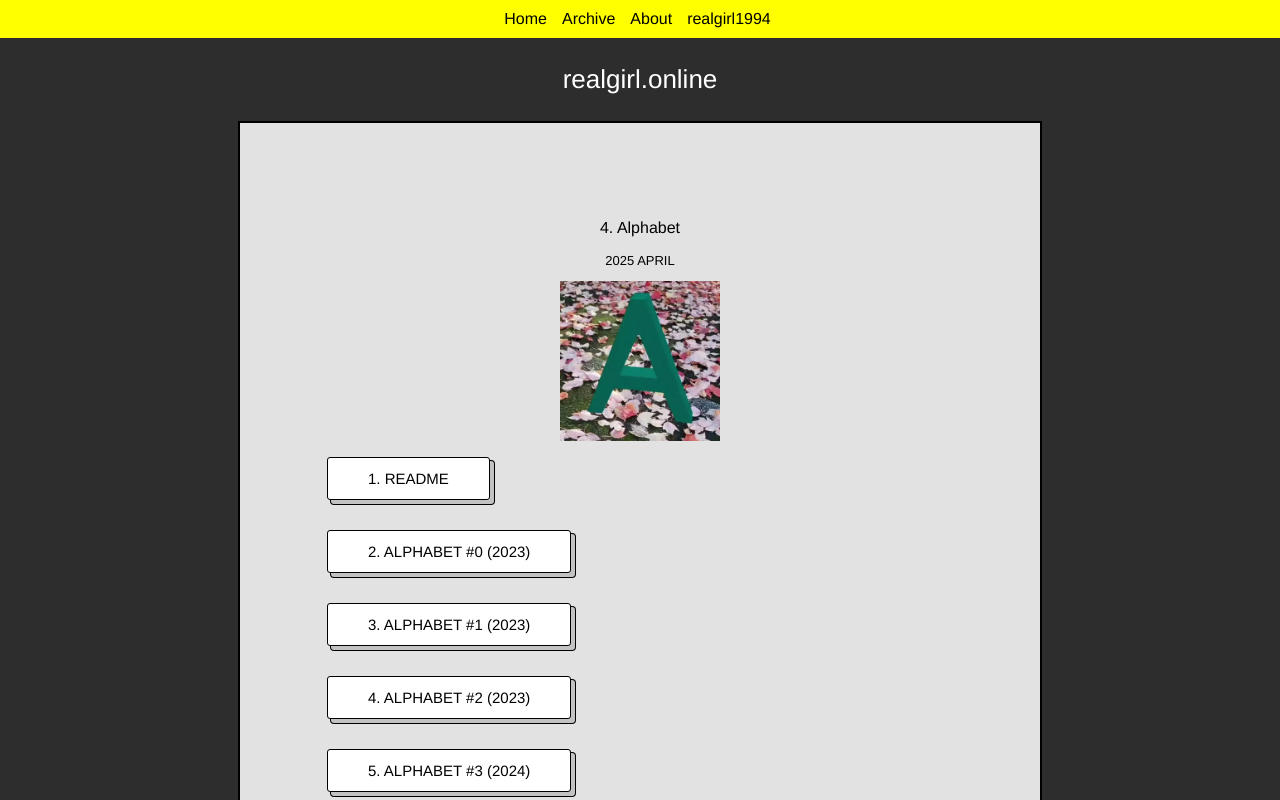
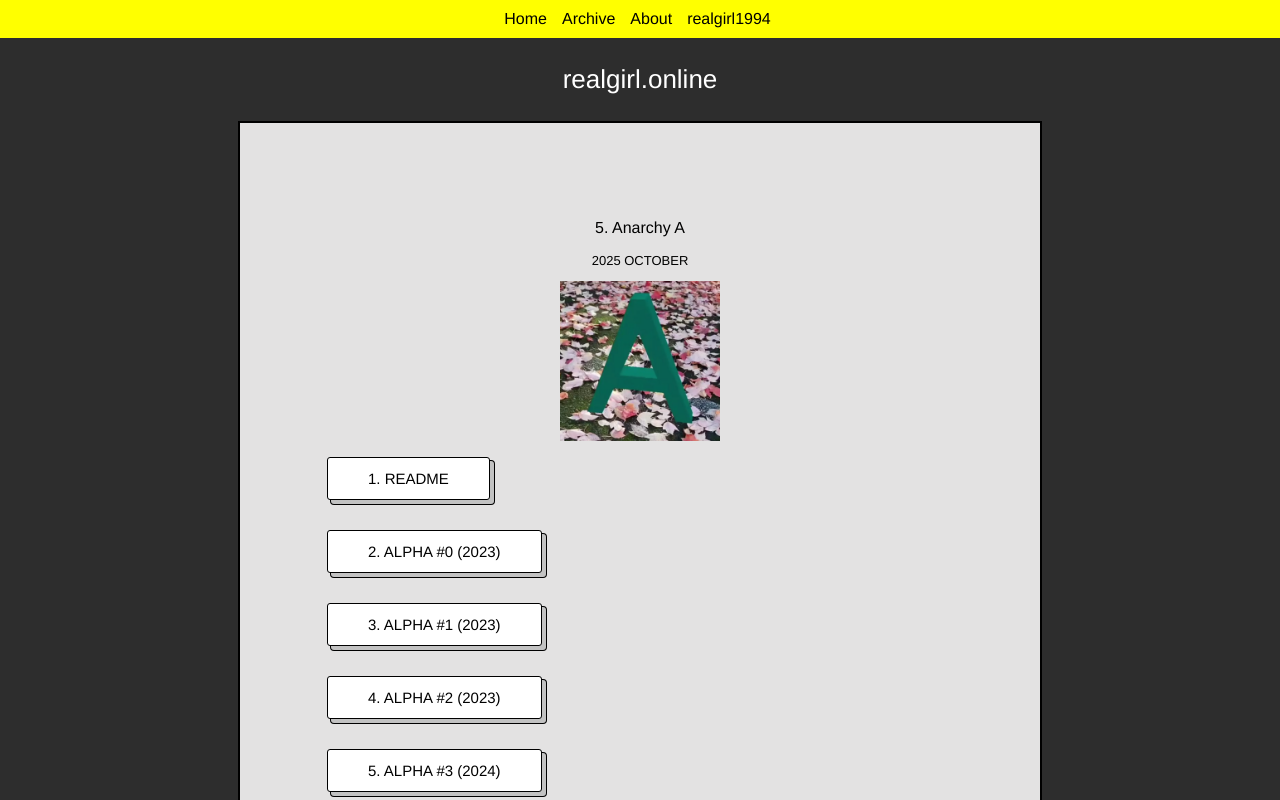
Before and after one commit to abbymachines/realgirl_online, a React (Create React App) app: page / in a window 1280 px wide. Shown: the top 800 px of the page. Built offline with nearby package versions, Linux system fonts and the light colour scheme.

Commit message:
add scaffolding for new issue

```diff
--- a/src/TableOfContents.js
+++ b/src/TableOfContents.js
@@ -70,7 +70,7 @@ const db = {
       },
     },
     4: {
-      title: "Alphabet",
+      title: "Alpha",
       cover: "A_AR videos.png",
       year: 2025,
       month: 4,
@@ -80,23 +80,51 @@ const db = {
           URL: "https://public-api.wordpress.com/wp/v2/sites/abbymachines.wordpress.com/posts?slug=a-ar-video-series",
         },
         2: {
-          title: "Alphabet #0 (2023)",
+          title: "Alpha #0 (2023)",
           URL: "https://public-api.wordpress.com/wp/v2/sites/abbymachines.wordpress.com/posts?slug=a-0",
         },
         3: {
-          title: "Alphabet #1 (2023)",
+          title: "Alpha #1 (2023)",
           URL: "https://public-api.wordpress.com/wp/v2/sites/abbymachines.wordpress.com/posts?slug=a-1",
         },
         4: {
-          title: "Alphabet #2 (2023)",
+          title: "Alpha #2 (2023)",
           URL: "https://public-api.wordpress.com/wp/v2/sites/abbymachines.wordpress.com/posts?slug=a-2",
         },
         5: {
-          title: "Alphabet #3 (2024)",
+          title: "Alpha #3 (2024)",
           URL: "https://public-api.wordpress.com/wp/v2/sites/abbymachines.wordpress.com/posts?slug=a-3",
         },
       },
     },
+    5: {
+        title: "Anarchy A",
+        cover: "A_AR videos.png",
+        year: 2025,
+        month: 10,
+        posts: {
+        1: {
+          title: "README",
+          URL: "https://public-api.wordpress.com/wp/v2/sites/abbymachines.wordpress.com/posts?slug=a-ar-video-series",
+        },
+        2: {
+          title: "Alpha #0 (2023)",
+          URL: "https://public-api.wordpress.com/wp/v2/sites/abbymachines.wordpress.com/posts?slug=a-0",
+        },
+        3: {
+          title: "Alpha #1 (2023)",
+          URL: "https://public-api.wordpress.com/wp/v2/sites/abbymachines.wordpress.com/posts?slug=a-1",
+        },
+        4: {
+          title: "Alpha #2 (2023)",
+          URL: "https://public-api.wordpress.com/wp/v2/sites/abbymachines.wordpress.com/posts?slug=a-2",
+        },
+        5: {
+          title: "Alpha #3 (2024)",
+          URL: "https://public-api.wordpress.com/wp/v2/sites/abbymachines.wordpress.com/posts?slug=a-3",
+        },
+      },
+    }
   },
 };
 
```
